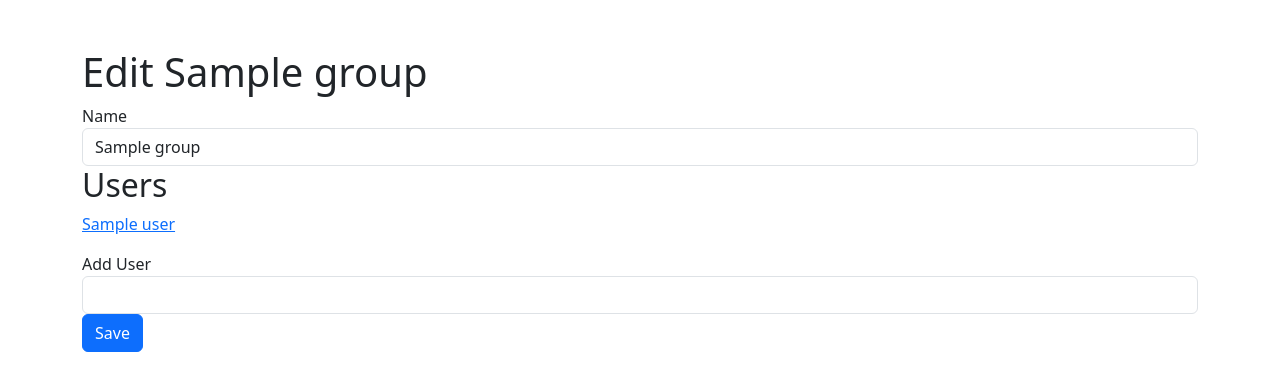
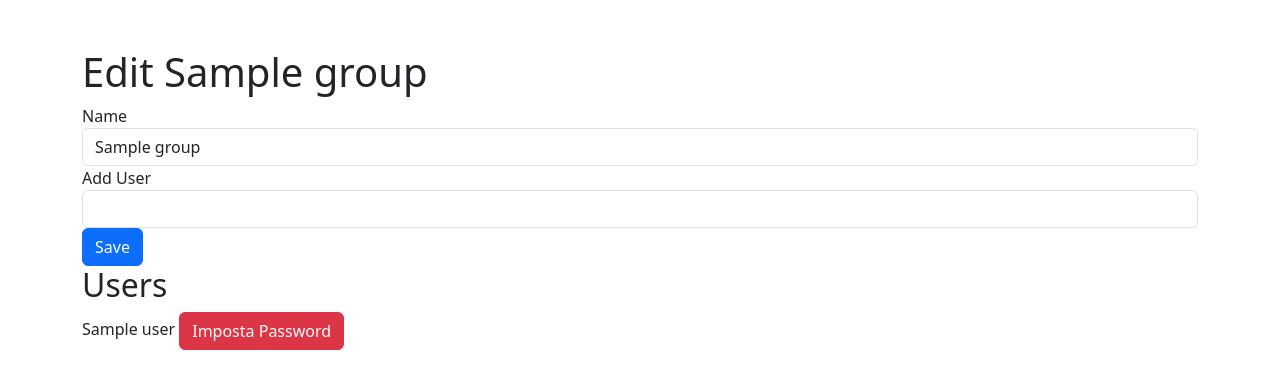
Before and after one commit to yamatteo/flaskapi, a Python web app: template kaitor/templates/admin/groups/edit.html in a window 1280 px wide. Shown: the part 56-447 px from the top of the page. Run offline with Jinja, Linux system fonts and the light colour scheme; the template is opened without the code that fills it: most values are stand-ins (such as "Sample title", 1, 10 or a date in 2020); some libraries are stand-ins or nearby versions.

Commit message:
Reset password by admin.

```diff
--- a/kaitor/blueprints/user.py
+++ b/kaitor/blueprints/user.py
@@ -18,7 +18,8 @@ def set_password(token):
     username = data.get("username")
     new_password = data.get("new_password")
 
-    user = S.query(User).filter_by(name=username, token=token, password=None).first()
+    user = S.query(User).filter_by(name=username, token=token).first()
+    # user = S.query(User).filter_by(name=username, token=token, password=None).first()
 
     if user:
         user.password = new_password
--- a/kaitor/templates/admin/groups/edit.html
+++ b/kaitor/templates/admin/groups/edit.html
@@ -5,21 +5,13 @@
 {% block content %}
 
 <h1>Edit {{ group.name }}</h1>
+<form method="POST">
 
-<form method="POST">
 
   <div class="form-group">
     <label>Name</label>
     <input name="name" value="{{ group.name }}" class="form-control">
   </div>
-
-  <h2>Users</h2>
-
-  {% for user in group.users %}
-    <p>
-      <a href="{{ url_for('kaitor.admin.view_user', id=user.id) }}">{{ user.name }}</a>
-    </p>
-  {% endfor %}
 
   <div class="form-group">
     <label>Add User</label>
@@ -30,4 +22,34 @@
 
 </form>
 
+
+<h2>Users</h2>
+
+{% for user in group.users %}
+  <div>
+    {{ user.name }}
+    <button class="btn btn-danger" onclick="reset_password('{{user.token}}', '{{user.name}}')">Imposta Password</button>
+    <!-- <button class="btn btn-danger" onclick="console.log('DO!')">Imposta Password</button> -->
+  </div>
+{% endfor %}
+
 {% endblock %}
+
+{% block postscript %}
+<script>
+
+  function reset_password(token, name) {
+    console.log("RESET!");
+    fetch("/kaitor/u/"+token+"/set_password", {
+      method: "POST",
+      headers: {
+        "Content-Type": "application/json",
+      },
+      body: JSON.stringify({
+        username: name,
+        new_password: null
+      }),
+    })
+  }
+</script>
+{% endblock %}
```
